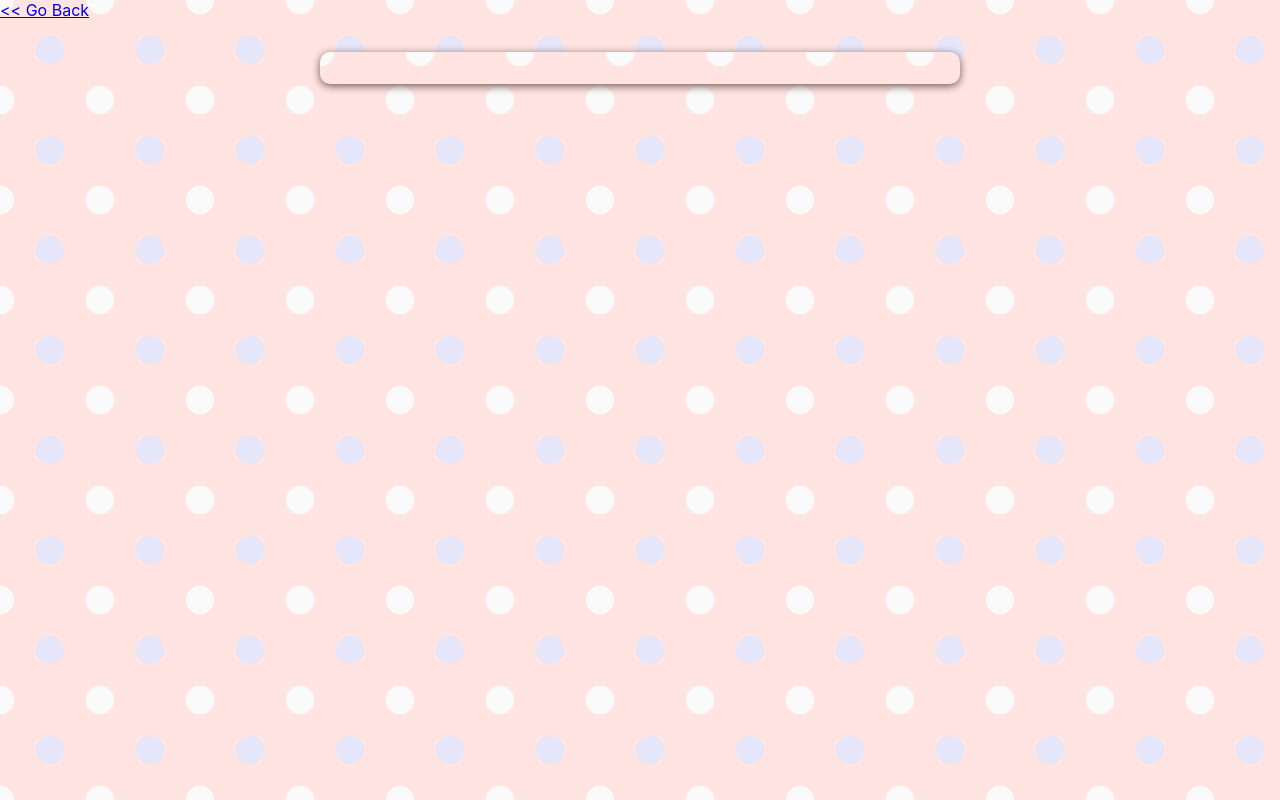
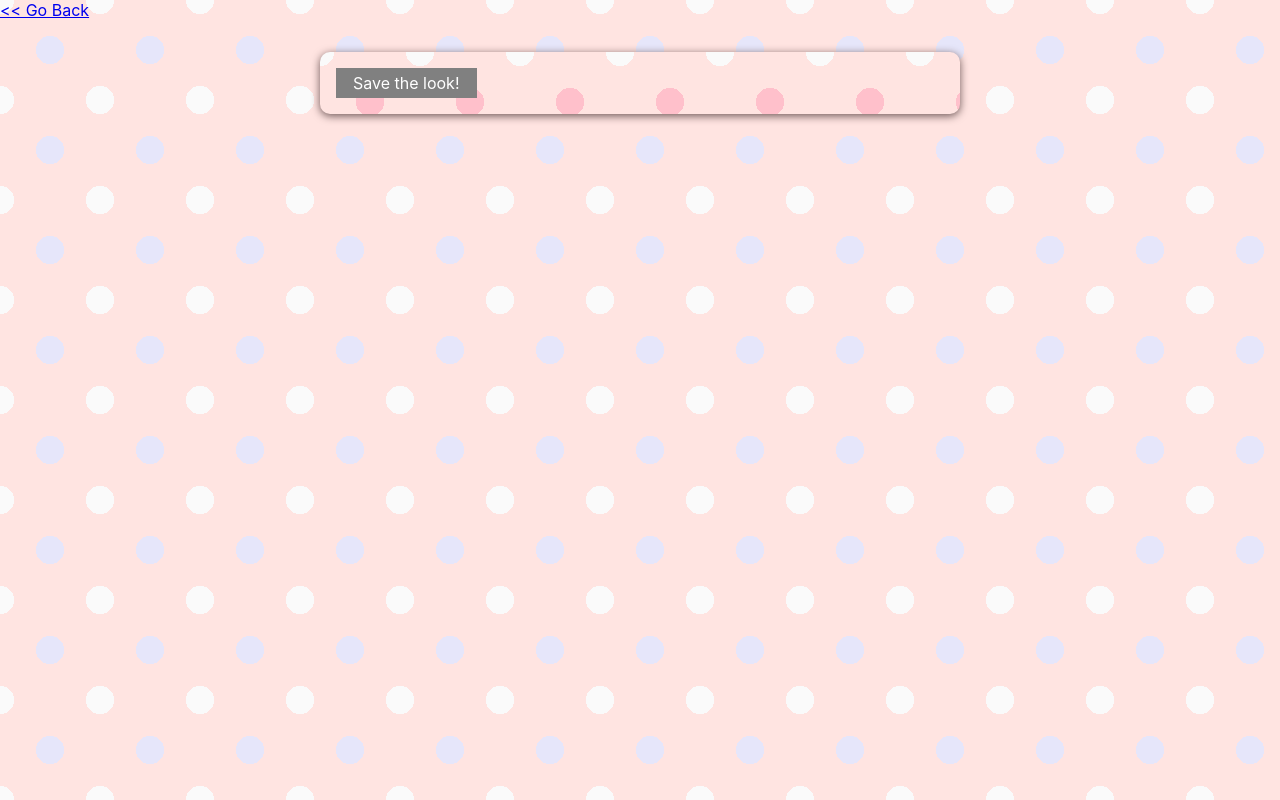
Before and after one commit to Forensicrose/makeup-of-the-day-ui, a React (Create React App) app in the folder client/: page /look in a window 1280 px wide. Built offline with nearby package versions, Linux system fonts and the light colour scheme; the HTML template or start-up script is replaced by a standard one.

Commit message:
added a save button

```diff
--- a/client/src/App.js
+++ b/client/src/App.js
@@ -1,13 +1,15 @@
 import React, { useState } from 'react';
-import { Route, Switch, Redirect} from 'react-router-dom';
+import { Route, Switch, Redirect } from 'react-router-dom';
 import AddMakeup from './pages/Addmakeup';
 import MakeupLook from './pages/MakeupLook';
 import './index.css';
 
-
 function App() {
   const [makeupLook, setMakeupLook] = useState([]);
 
+  const resetMakeup = () => {
+    setMakeupLook([]);
+  };
 
   const addMakeupHandler = (foundation, eShadow, eLiner, blush, lStick) => {
     setMakeupLook((prevMakeupLook) => {
@@ -23,12 +25,9 @@ function App() {
         },
       ];
     });
-
-
   };
 
   return (
-
     <Switch>
       <Route path='/' exact>
         <Redirect to='/makeup'></Redirect>
@@ -37,7 +36,7 @@ function App() {
         <AddMakeup onAddMakeup={addMakeupHandler} />
       </Route>
       <Route path='/look'>
-        <MakeupLook makeup={makeupLook} />
+        <MakeupLook makeup={makeupLook} reset={resetMakeup} />
       </Route>
     </Switch>
   );
--- a/client/src/pages/Addmakeup.js
+++ b/client/src/pages/Addmakeup.js
@@ -51,6 +51,8 @@ const Addmakeup = (props) => {
   const ErrHandler = () => {
     setError(null);
   };
+
+
 
   return (
     <>
--- a/client/src/pages/MakeupLook.js
+++ b/client/src/pages/MakeupLook.js
@@ -17,18 +17,18 @@ const MakeupLook = (props) => {
               <li>{item.eyeliner} </li>
               <li>{item.blush}</li>
               <li> {item.lipstick}</li>
-              <Button
+            </div>
+          ))}
+          <Button
                 type='button'
-                onClick={() => {
-                  alert('Your look has been saved!');
-                }}
+                onClick={props.reset}
               >
                 Save the look!
               </Button>
-            </div>
-          ))}
         </ul>
+
       </Card>
+
     </>
   );
 };
```
